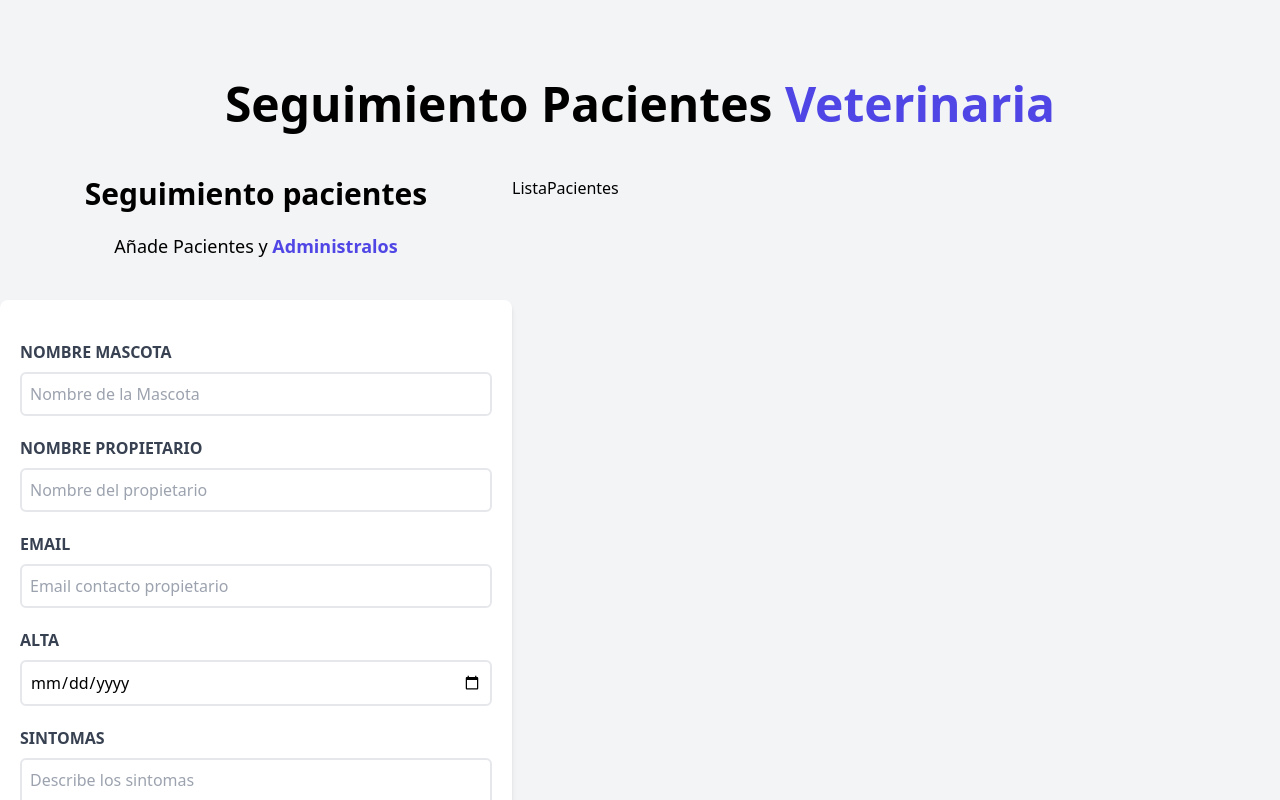
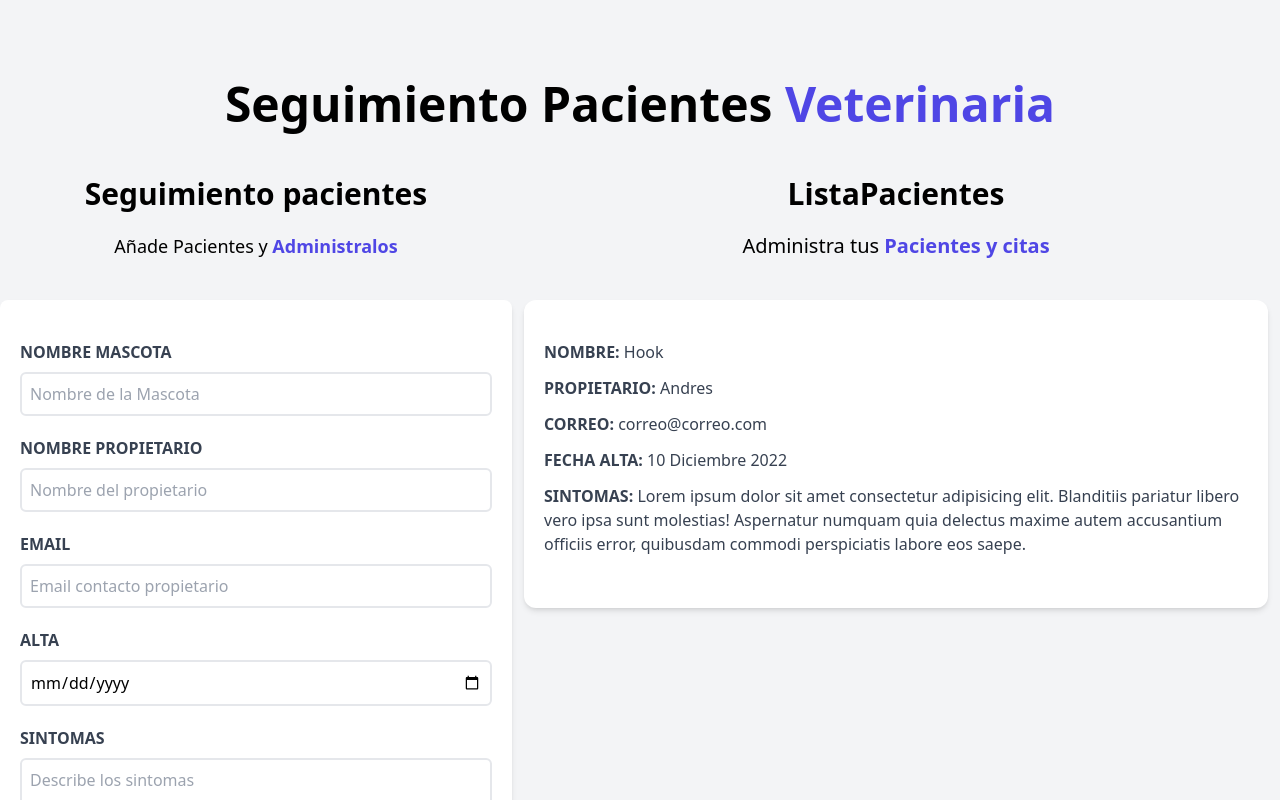
Before and after one commit to AndresEGV/citas-veterinaria, a React (Vite) app: page / in a window 1280 px wide. Shown: the top 800 px of the page. Built offline with nearby package versions, Linux system fonts and the light colour scheme.

Commit message:
feat: add pacients list

```diff
--- a/src/components/ListaPacientes.jsx
+++ b/src/components/ListaPacientes.jsx
@@ -1,9 +1,15 @@
 import React from "react";
+import Paciente from "./Paciente";
 
 const ListaPacientes = () => {
   return (
-    <div className="w-1/2 lg:w-3/5">
-      ListaPacientes<h2></h2>
+    <div className="md:w-1/2 lg:w-3/5 md:h-screen overflow-y-scroll">
+      <h2 className="font-black text-3xl text-center">ListaPacientes</h2>
+      <p className="text-xl mt-5 mb-10 text-center">
+        Administra tus {""}
+        <span className="text-indigo-600 font-bold">Pacientes y citas</span>
+      </p>
+      <Paciente />
     </div>
   );
 };
--- /dev/null
+++ b/src/components/Paciente.jsx
@@ -0,0 +1,35 @@
+const Paciente = () => {
+  return (
+    <div className="m-3 bg-white shadow-md px-5 py-10 rounded-xl">
+      <p className="font-bold mb-3 text-gray-700 uppercase">
+        Nombre: {""}
+        <span className="font-normal normal-case">Hook</span>
+      </p>
+      <p className="font-bold mb-3 text-gray-700 uppercase">
+        Propietario: {""}
+        <span className="font-normal normal-case">Andres</span>
+      </p>
+      <p className="font-bold mb-3 text-gray-700 uppercase">
+        Correo: {""}
+        <span className="font-normal normal-case">correo@correo.com</span>
+      </p>
+
+      <p className="font-bold mb-3 text-gray-700 uppercase">
+        Fecha Alta: {""}
+        <span className="font-normal normal-case">10 Diciembre 2022</span>
+      </p>
+
+      <p className="font-bold mb-3 text-gray-700 uppercase">
+        Sintomas: {""}
+        <span className="font-normal normal-case">
+          Lorem ipsum dolor sit amet consectetur adipisicing elit. Blanditiis
+          pariatur libero vero ipsa sunt molestias! Aspernatur numquam quia
+          delectus maxime autem accusantium officiis error, quibusdam commodi
+          perspiciatis labore eos saepe.
+        </span>
+      </p>
+    </div>
+  );
+};
+
+export default Paciente;
```
